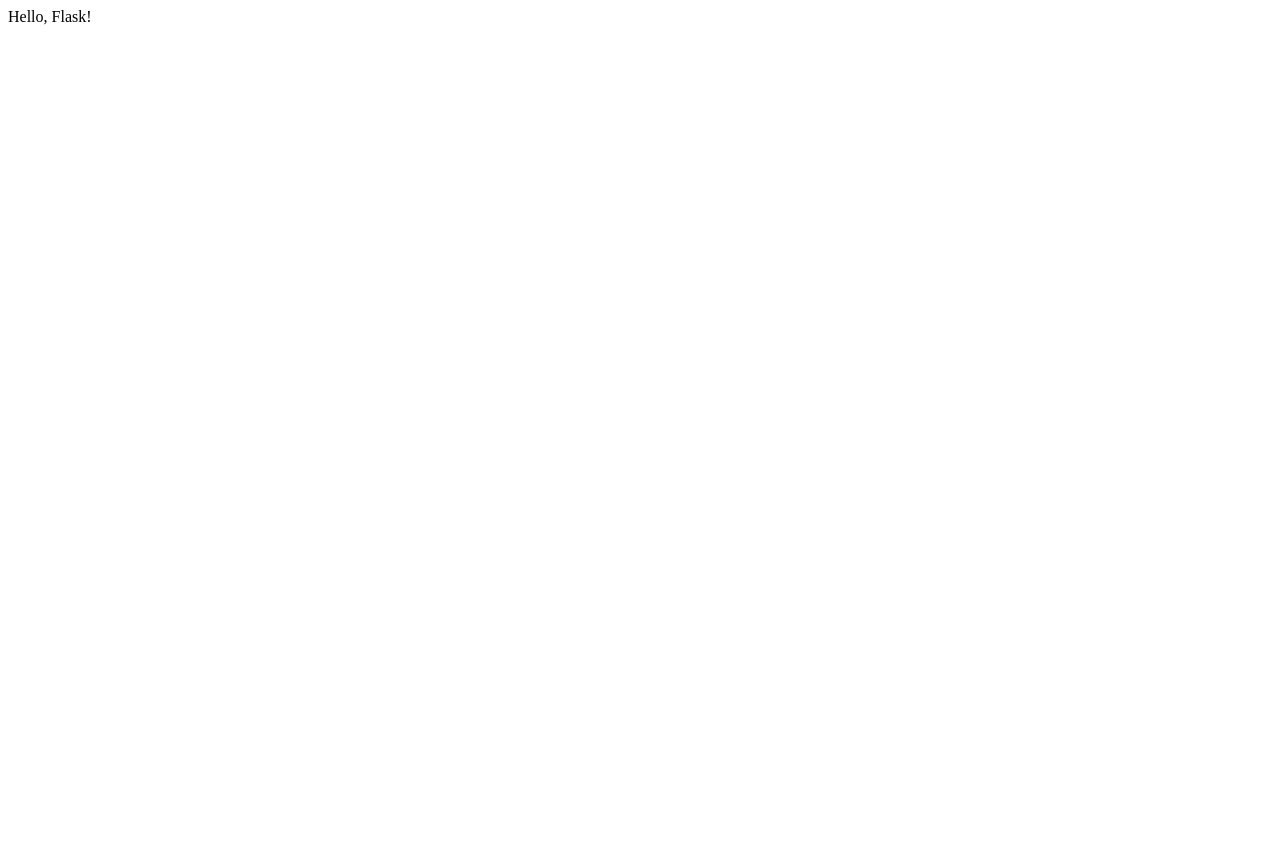
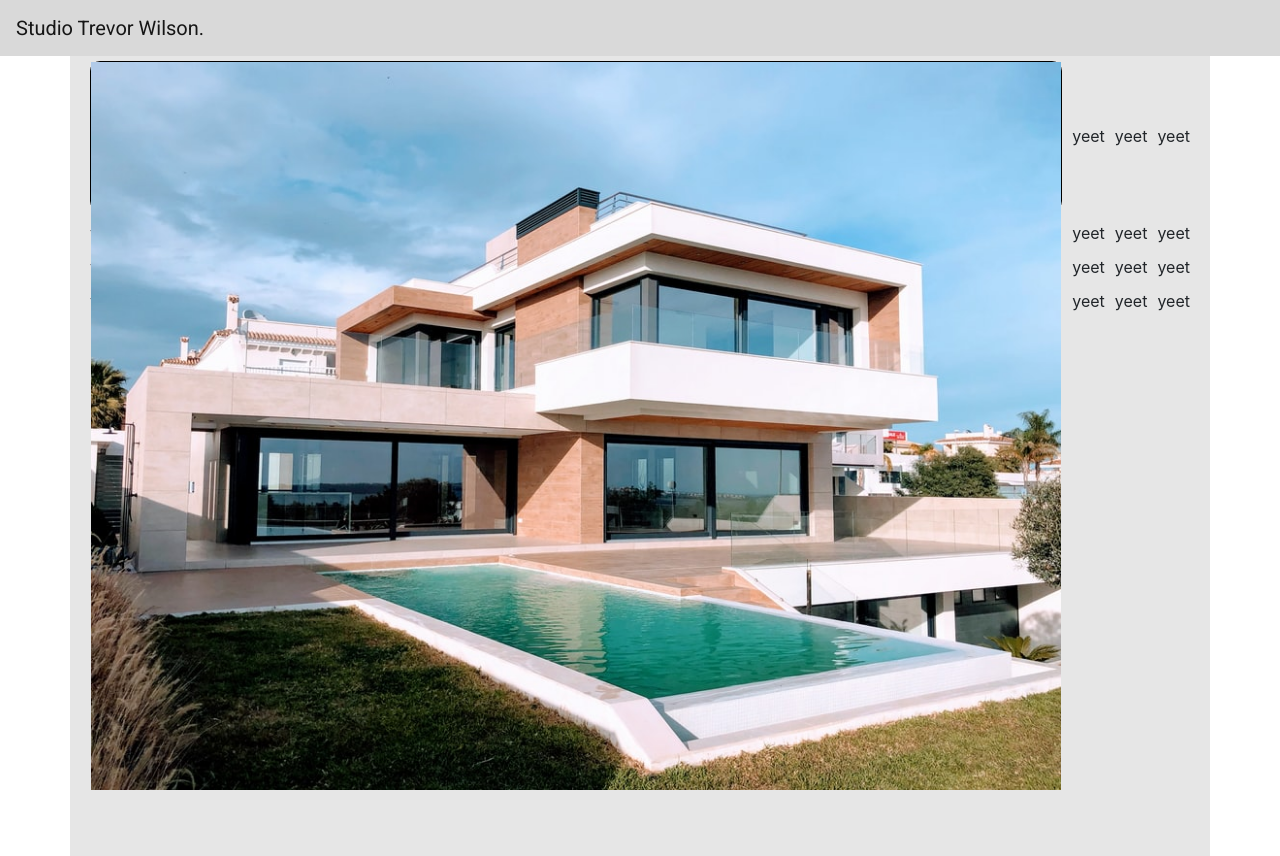
Before and after one commit to sothingguy/Studio_Trevor_Wilson, a Flask app: page / in a window 1280 px wide. Before the commit the page is almost empty. Before the commit the page ends 25 px from the top, so only its background shows below. Run offline with Flask 2, Linux system fonts and the light colour scheme; parts of the project's set-up code (start-up, migrations or seed data) failed here and were passed over; some libraries are stand-ins or nearby versions.

Commit message:
Initial workings of website made

```diff
--- a/app.py
+++ b/app.py
@@ -1,4 +1,4 @@
-from flask import Flask
+from flask import Flask, render_template
 app = Flask(__name__)
 
 if __name__ == '__main__':
@@ -7,4 +7,4 @@
 
 @app.route("/")
 def home():
-    return "Hello, Flask!"
+    return render_template('home.html')
--- a/static/style.css
+++ b/static/style.css
@@ -1 +1,53 @@
-css ...
+/* General */
+.navbar {
+	background-color: #d9d9d9;
+	font-family: 'Roboto', sans-serif;
+}
+.row {
+	background-color: #e6e6e6;
+	height: 100vh;
+}
+
+/* Home page */
+
+/* Table section */
+#HomeSection table, #HomeSection tr, #HomeSection td {
+	border-collapse: collapse;
+}
+#HomeSection table {
+	width: 100%;
+}
+#HomeSection tr {
+
+}
+#HomeSection td {
+	padding: 5px;
+}
+/* Table box styling */
+.tableBox {
+	border-radius: 10px;
+	width: 100%;
+	height: 18vh;
+	background-color: red;
+    min-height: 150px;
+	position: relative;
+	color: rgba(255, 255, 255, 0);
+	border: 1px solid black;
+}
+.tableBox img {
+	width: 100%;
+	height: auto;
+}
+.tableBox p {
+	text-align: left;
+	font-size: 1rem;
+	position: absolute;
+	bottom: 0;
+	left: 0;
+	padding: 1rem;
+	margin: 0px;
+	transition-duration: 0.8s;
+}
+.tableBox:hover {
+	color: rgba(255, 255, 255, 1);
+}
--- a/templates/base.html
+++ b/templates/base.html
@@ -1 +1,41 @@
-html...
+<!DOCTYPE html>
+<html lang="en">
+    <head>
+        <title>Studio Trevor Wilson</title>
+        <meta charset="utf-8">
+        <meta name="viewport" content="width=device-width, initial-scale=1">
+        <script src="https://kit.fontawesome.com/2ea5bc6e34.js" crossorigin="anonymous"></script>
+        <link rel="stylesheet" href="https://stackpath.bootstrapcdn.com/bootstrap/4.4.1/css/bootstrap.min.css" integrity="sha384-Vkoo8x4CGsO3+Hhxv8T/Q5PaXtkKtu6ug5TOeNV6gBiFeWPGFN9MuhOf23Q9Ifjh" crossorigin="anonymous">
+        <link href="https://fonts.googleapis.com/css?family=Open+Sans|Roboto&display=swap" rel="stylesheet">
+        <link rel="stylesheet" href="static/style.css">
+    </head>
+  <body>
+    {% block header %}
+    <header id="header">
+        <nav class="navbar navbar-light">
+		  <a class="navbar-brand" href="/">Studio Trevor Wilson.</a>
+		</nav>
+    </header>
+    {% endblock %}
+    {% block main %}
+    <div id="main">
+        <div class="container-fluid">
+            <div class="row">
+                <main role="main" class="col">
+                    {% block content %}
+                    {% endblock %}
+                </main>
+            </div> <!-- end .row -->
+        </div><!-- end .container-fluid -->
+    </div><!-- end #main -->
+    {% endblock %}
+	{% block footer %}
+	<footer>
+
+	</footer>
+	{% endblock %}
+    <script src="https://code.jquery.com/jquery-3.4.1.slim.min.js" integrity="sha384-J6qa4849blE2+poT4WnyKhv5vZF5SrPo0iEjwBvKU7imGFAV0wwj1yYfoRSJoZ+n" crossorigin="anonymous"></script>
+    <script src="https://cdn.jsdelivr.net/npm/popper.js@1.16.0/dist/umd/popper.min.js" integrity="sha384-Q6E9RHvbIyZFJoft+2mJbHaEWldlvI9IOYy5n3zV9zzTtmI3UksdQRVvoxMfooAo" crossorigin="anonymous"></script>
+    <script src="https://stackpath.bootstrapcdn.com/bootstrap/4.4.1/js/bootstrap.min.js" integrity="sha384-wfSDF2E50Y2D1uUdj0O3uMBJnjuUD4Ih7YwaYd1iqfktj0Uod8GCExl3Og8ifwB6" crossorigin="anonymous"></script>
+    <script src="/static/js/main.js"></script>
+  </html>
--- /dev/null
+++ b/templates/home.html
@@ -0,0 +1,72 @@
+{% extends "base.html" %}
+{% block main %}
+<div id="content">
+	<div class="container">
+		<div class="row">
+			<div class="col-12" id="HomeSection">
+				<table>
+					<tr>
+						<td>
+							<div class="tableBox">
+								<img src="static/img/placeholder.jfif" width="250px" height="250px"/>
+								<p>Westminster Street</p>
+							</div>
+						</td>
+						<td>
+							yeet
+						</td>
+						<td>
+							yeet
+						</td>
+						<td>
+							yeet
+						</td>
+					</tr>
+					<tr>
+						<td>
+							yeet
+						</td>
+						<td>
+							yeet
+						</td>
+						<td>
+							yeet
+						</td>
+						<td>
+							yeet
+						</td>
+					</tr>
+					<tr>
+						<td>
+							yeet
+						</td>
+						<td>
+							yeet
+						</td>
+						<td>
+							yeet
+						</td>
+						<td>
+							yeet
+						</td>
+					</tr>
+					<tr>
+						<td>
+							yeet
+						</td>
+						<td>
+							yeet
+						</td>
+						<td>
+							yeet
+						</td>
+						<td>
+							yeet
+						</td>
+					</tr>
+				</table>
+			</div>
+		</div>
+	</div>
+</div>
+{% endblock %}
```
Also changed, not shown: static/img/placeholder.jfif (added).
